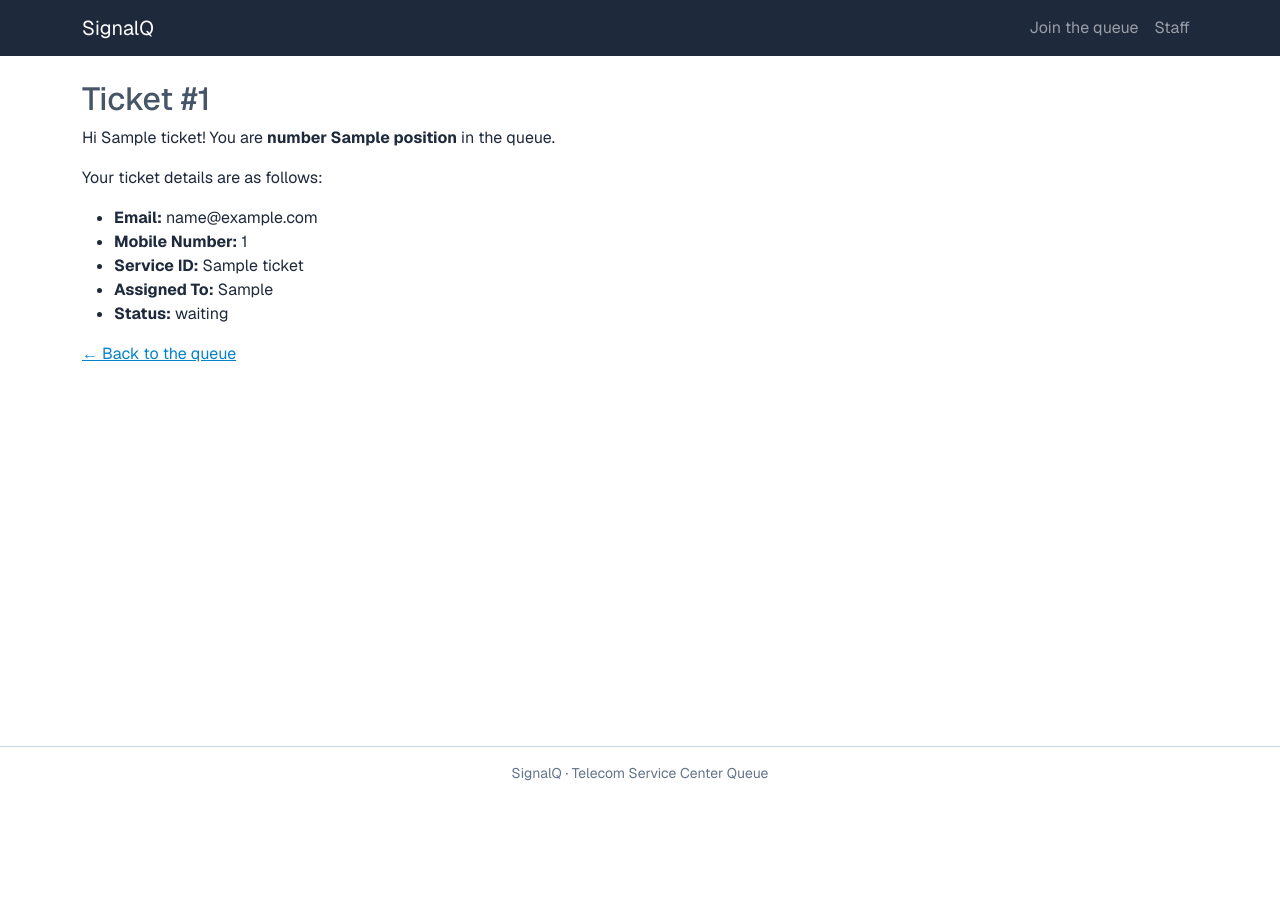
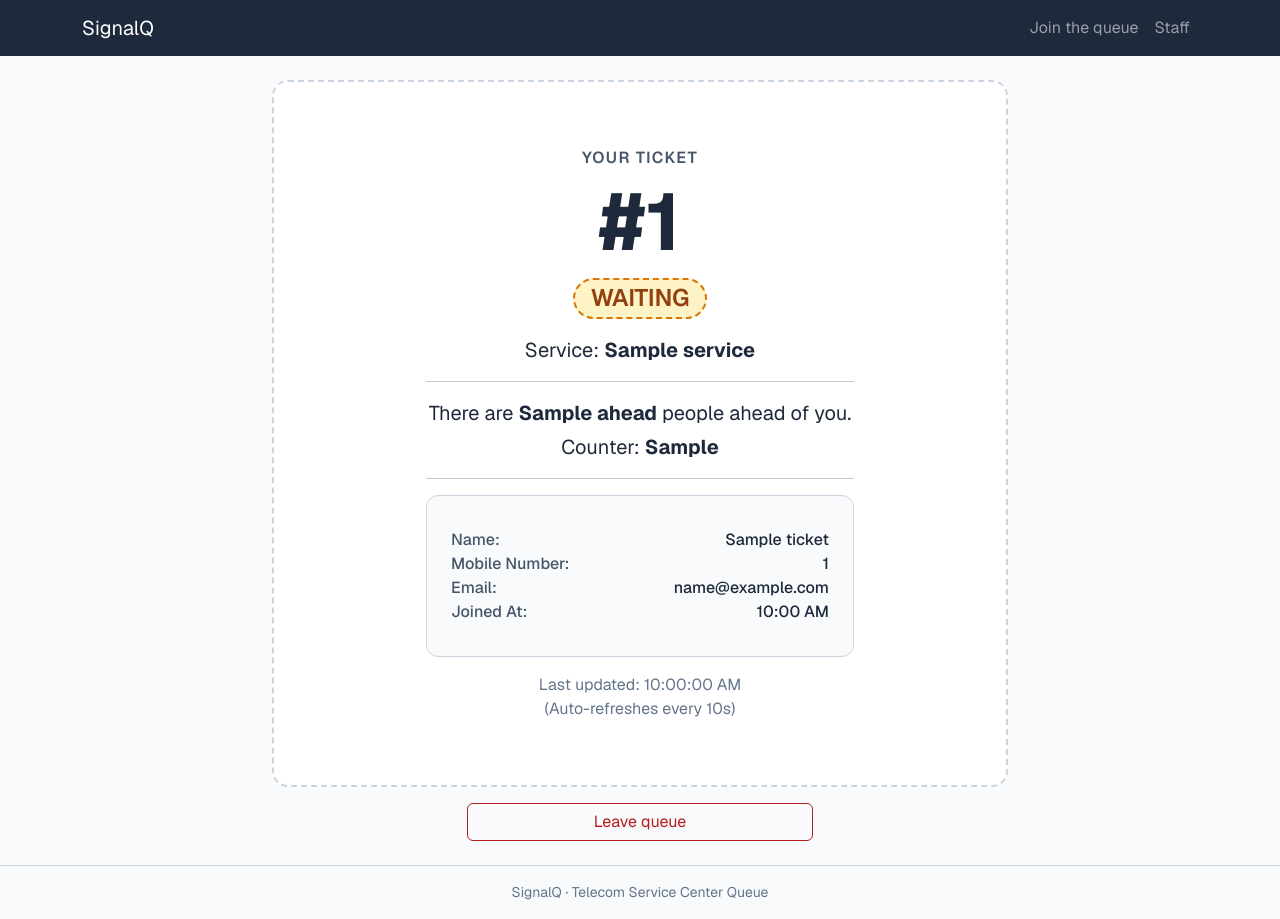
Before and after one commit to codex-coderex/ccc181, a Flask app: template templates/ticket.html in a window 1280 px wide. Before the commit the page ends 781 px from the top, so only its background shows below. Run offline with Flask 3, Linux system fonts and the light colour scheme; the template is opened without the code that fills it: most values are stand-ins (such as "Sample title", 1, 10 or a date in 2020).

Commit message:
Add updated my-place page, and customer details

```diff
--- a/app.py
+++ b/app.py
@@ -5,7 +5,9 @@ Run it with:
 then open http://127.0.0.1:5000
 """
 from flask import Flask, abort, flash, redirect, render_template, request, url_for
+from datetime import datetime
 import re
+
 
 app = Flask(__name__)
 app.secret_key = "dev-only-change-me"
@@ -28,27 +30,30 @@ TICKETS = [
         "name": "Jason Santos",
         "email": "jason.santos@example.com",
         "mobile_num": "01234567890",
-        "service_id": 1,  # SIM & eSIM Registration
+        "service_id": 1,
         "assigned_to": "Counter 4",
-        "status": "Called",
+        "status": "called",
+        "joined_at": datetime(2026, 10, 26, 9, 5),
     },
     {
         "number": 102,
         "name": "May Abbott",
         "email": "may.abbott@example.com",
         "mobile_num": "01234567890",
-        "service_id": 3,  # Line Activation
+        "service_id": 1,
         "assigned_to": "Counter 1",
-        "status": "Called",
+        "status": "called",
+        "joined_at": datetime(2026, 10, 26, 9, 12),
     },
     {
         "number": 103,
         "name": "John Doe",
         "email": "john.doe@example.com",
         "mobile_num": "01234567890",
-        "service_id": 5,  # Home Fiber Broadband Applications
-        "assigned_to": "Pending",
-        "status": "Waiting",
+        "service_id": 5,
+        "assigned_to": "pending",
+        "status": "waiting",
+        "joined_at": datetime(2026, 10, 26, 9, 15),
     },
 ]
 
@@ -57,15 +62,6 @@ def index():
     # render_template looks inside the templates/ folder and passes
     # keyword arguments to the template as variables.
     return render_template("index.html", name="Jason", tickets=TICKETS)
-
-
-@app.route("/queue/<int:ticket_id>")
-def ticket(ticket_id):
-    # <int:ticket_id> only matches numbers, so /queue/abc returns 404.
-    for position, t in enumerate(TICKETS, start=1):
-        if t["number"] == ticket_id:
-            return render_template("ticket.html", ticket=t, position=position)
-    abort(404)  # no ticket with that number
 
 
 @app.get("/join")
@@ -108,11 +104,35 @@ def join():
         "email": email,
         "mobile_num": digits,
         "service_id": service_id,
-        "assigned_to": "Pending",
-        "status": "Waiting",
+        "assigned_to": "pending",
+        "status": "waiting",
+        "joined_at": datetime.now(),
     })
     flash(f"You joined the queue. Your ticket is #{number}.", "success")
     return redirect(url_for("ticket", ticket_id=number))
+
+
+@app.get("/queue/<int:ticket_id>")
+def ticket(ticket_id):
+    t = next((t for t in TICKETS if t["number"] == ticket_id), None)
+    if t is None:
+        abort(404)
+    ahead = [x for x in TICKETS
+             if x["service_id"] == t["service_id"]
+             and x["status"] == "waiting"
+             and x["number"] < t["number"]]
+    service = next(s for s in SERVICES if s["id"] == t["service_id"])
+    return render_template("ticket.html", ticket=t, service=service,ahead=len(ahead), now=datetime.now())
+
+
+@app.post("/queue/<int:ticket_id>/leave")
+def leave(ticket_id):
+    t = next((t for t in TICKETS if t["number"] == ticket_id), None)
+    if t is None:
+        abort(404)
+    t["status"] = "left"
+    flash("You left the queue.", "info")
+    return redirect(url_for("index"))
 
 
 @app.route("/staff")
--- a/static/css/style.css
+++ b/static/css/style.css
@@ -1,3 +1,4 @@
+/* palette and Bootstrap overrides */
 :root {
   /* palette */
   --primary: #1E293B;
@@ -10,7 +11,7 @@
   --bs-primary: #1E293B;
   --bs-primary-rgb: 30, 41, 59;
   --bs-body-color: #1E293B;
-  --bs-body-bg: #FFFFFF;
+  --bs-body-bg: #F8FAFC;
   --bs-body-font-family: "Geist", system-ui, Arial, sans-serif;
   --bs-link-color: #0284C7;
   --bs-link-color-rgb: 2, 132, 199;
@@ -24,18 +25,16 @@
   --bs-secondary-color: #475569;
 }
 
-.form-control:focus,
-.form-select:focus {
-  border-color: var(--tertiary);
-  box-shadow: 0 0 0 0.25rem rgba(2, 132, 199, 0.25);
+/* global */
+h2 {
+  color: var(--secondary);
 }
 
-.btn-primary {
-  --bs-btn-focus-shadow-rgb: 2, 132, 199;
+footer {
+  color: var(--neutral);
 }
 
-h2 { color: var(--secondary); }
-
+/* buttons and form focus */
 .btn-primary {
   --bs-btn-bg: #1E293B;
   --bs-btn-border-color: #1E293B;
@@ -45,15 +44,31 @@ h2 { color: var(--secondary); }
   --bs-btn-active-border-color: #475569;
   --bs-btn-disabled-bg: #1E293B;
   --bs-btn-disabled-border-color: #1E293B;
+  --bs-btn-focus-shadow-rgb: 2, 132, 199;
 }
 
-footer { color: var(--neutral); }
+.btn-outline-danger {
+  --bs-btn-color: #B91C1C;
+  --bs-btn-border-color: #B91C1C;
+  --bs-btn-hover-bg: #B91C1C;
+  --bs-btn-hover-border-color: #B91C1C;
+  --bs-btn-active-bg: #B91C1C;
+  --bs-btn-active-border-color: #B91C1C;
+  --bs-btn-focus-shadow-rgb: 185, 28, 28;
+}
+
+.form-control:focus,
+.form-select:focus {
+  border-color: var(--tertiary);
+  box-shadow: 0 0 0 0.25rem rgba(2, 132, 199, 0.25);
+}
 
 /* home page */
 .home {
   padding: 5rem 0;
   text-align: center;
 }
+
 .home-eyebrow {
   margin: 0;
   font-size: 1rem;
@@ -62,6 +77,7 @@ footer { color: var(--neutral); }
   text-transform: uppercase;
   color: var(--secondary);
 }
+
 .home-title {
   max-width: 640px;
   margin: 0.5rem auto 1rem;
@@ -70,6 +86,7 @@ footer { color: var(--neutral); }
   line-height: 1.15;
   color: var(--primary);
 }
+
 .home-lead {
   max-width: 520px;
   margin: 0 auto 2rem;
@@ -77,31 +94,73 @@ footer { color: var(--neutral); }
   color: var(--secondary);
 }
 
-/* join-queue form */
-.join-form button {
-  display: inline-block;
-  background: var(--primary);
-  color: var(--white);
-  border: none;
-  border-radius: 8px;
-  padding: 0.6rem 1.2rem;
-  font: inherit;
-  cursor: pointer;
-}
-.join-form button:hover { background: var(--secondary); }
-
-.join-form {
-  display: flex;
-  flex-direction: column;
-  gap: 0.5rem;
-  max-width: 320px;
+/* my place page */
+.ticket-card {
+  --bs-card-bg: var(--white);
+  padding: 2.5rem 0.5rem;
+  border: 2px dashed var(--bs-border-color);
+  border-radius: 16px;
 }
 
-.join-form input {
-  padding: 0.5rem;
-  border: 1px solid var(--neutral);
-  border-radius: 6px;
-  font: inherit;
+.ticket-label {
+  font-weight: 600;
+  letter-spacing: 0.08em;
+  text-transform: uppercase;
+  color: var(--secondary);
 }
 
-.error { color: #B91C1C; font-weight: 600; }
+/* status pill */
+.status-pill {
+  padding: 0.3rem 0.8rem;
+  border: 2px dashed var(--neutral);
+  border-radius: 999px;
+  background: transparent;
+  color: var(--primary);
+  font-size: clamp(1rem, 5vw, 1.5rem);
+  font-weight: 600;
+}
+
+.status-waiting { background: #FEF3C7; border-color: #D97706; color: #92400E; }
+.status-called  { background: #E0F2FE; border-color: var(--tertiary); color: #075985; }
+.status-served  { background: #DCFCE7; border-color: #16A34A; color: #166534; }
+.status-left    { background: #F1F5F9; border-color: var(--neutral); color: var(--secondary); }
+.status-no-show { background: #FEE2E2; border-color: #B91C1C; color: #991B1B; }
+
+/* service and position text */
+.ticket-service,
+.ticket-position {
+  font-size: clamp(0.9375rem, 4.5vw, 1.25rem);
+}
+
+/* customer details box */
+.ticket-details {
+  padding: 1rem;
+  border: 1px solid var(--bs-border-color);
+  border-radius: 12px;
+  background: var(--bs-body-bg);
+  font-size: clamp(0.8125rem, 3.6vw, 1rem);
+  font-weight: 500;
+}
+
+.ticket-details > div > span:first-child {
+  color: var(--secondary);
+}
+
+/* last updated */
+.ticket-meta {
+  font-size: clamp(0.75rem, 3.2vw, 1rem);
+  color: var(--neutral);
+}
+
+/* leave button wrapper */
+.leave-wrap {
+  max-width: 346px;
+  margin: 1rem auto 0;
+}
+
+/* tablet and up (768px+) */
+@media (min-width: 768px) {
+  .ticket-card    { padding: 2.5rem 8rem; }
+  .status-pill    { padding: 0.4rem 1rem; }
+  .ticket-details { padding: 2rem 1.5rem; }
+}
--- a/templates/ticket.html
+++ b/templates/ticket.html
@@ -3,17 +3,77 @@
 {% block title %}Ticket #{{ ticket.number }} · SignalQ{% endblock %}
 
 {% block content %}
-  <h2>Ticket #{{ ticket.number }}</h2>
-  <p>Hi {{ ticket.name }}! You are <strong>number {{ position }}</strong> in the queue.</p>
-  <p>Your ticket details are as follows:</p>
+<div class="row justify-content-center">
+  <div class="col-12 col-lg-8">
 
-  <ul>
-    <li><strong>Email:</strong> {{ ticket.email }}</li>
-    <li><strong>Mobile Number:</strong> {{ ticket.mobile_num }}</li>
-    <li><strong>Service ID:</strong> {{ ticket.service_name }}</li>
-    <li><strong>Assigned To:</strong> {{ ticket.assigned_to }}</li>
-    <li><strong>Status:</strong> {{ ticket.status }}</li>
-  </ul>
+    <div class="card ticket-card text-center">
+      <div class="card-body p-4">
 
-  <p><a href="{{ url_for('index') }}">&larr; Back to the queue</a></p>
+        <p class="ticket-label mb-1">Your ticket</p>
+        <p class="display-1 fw-bold mb-2">#{{ ticket.number }}</p>
+
+        <div id="live-status" aria-live="polite" class="mb-3">
+          <span class="badge status-pill status-{{ ticket.status }}">{{ ticket.status|replace('-', ' ')|upper }}</span>
+        </div>
+
+        <p class="ticket-service mb-3">Service: <strong>{{ service.name }}</strong></p>
+
+        <hr>
+
+        <div id="live-position" class="fs-5" aria-live="polite">
+          <p class="mb-1">
+            {% if ticket.status == 'waiting' %}
+              {% if ahead == 0 %}
+                <strong>You're next!</strong>
+              {% elif ahead == 1 %}
+                There is <strong>1 person</strong> ahead of you.
+              {% else %}
+                There are <strong>{{ ahead }}</strong> people ahead of you.
+              {% endif %}
+            {% elif ticket.status == 'called' %}
+              <strong>You are being called.</strong>
+            {% elif ticket.status == 'served' %}
+              <strong>You have been served. Thank you!</strong>
+            {% elif ticket.status == 'left' %}
+              <strong>You left the queue.</strong>
+            {% elif ticket.status == 'no-show' %}
+              <strong>You missed your call.</strong> Please see the staff.
+            {% endif %}
+          </p>
+          <p class="mb-0">Counter: <strong>{{ ticket.assigned_to }}</strong></p>
+        </div>
+
+        <hr>
+
+        <div class="ticket-details text-start">
+          <div class="d-flex justify-content-between gap-3">
+            <span>Name:</span><span class="text-end">{{ ticket.name }}</span>
+          </div>
+          <div class="d-flex justify-content-between gap-3">
+            <span>Mobile Number:</span><span class="text-end">{{ ticket.mobile_num }}</span>
+          </div>
+          <div class="d-flex justify-content-between gap-3">
+            <span>Email:</span><span class="text-end text-break">{{ ticket.email or '—' }}</span>
+          </div>
+          <div class="d-flex justify-content-between gap-3">
+            <span>Joined At:</span><span class="text-end">{{ ticket.joined_at.strftime('%I:%M %p') }}</span>
+          </div>
+        </div>
+
+        <p class="ticket-meta mt-3 mb-0">
+          Last updated: <span id="last-updated">{{ now.strftime('%I:%M:%S %p') }}</span><br>
+          (Auto-refreshes every 10s)
+        </p>
+
+      </div>
+    </div>
+
+    {% if ticket.status in ['waiting', 'called'] %}
+      <form method="post" action="{{ url_for('leave', ticket_id=ticket.number) }}" class="leave-wrap">
+        <button type="submit" class="btn btn-outline-danger w-100">Leave queue</button>
+      </form>
+    {% endif %}
+
+  </div>
+</div>
 {% endblock %}
```
